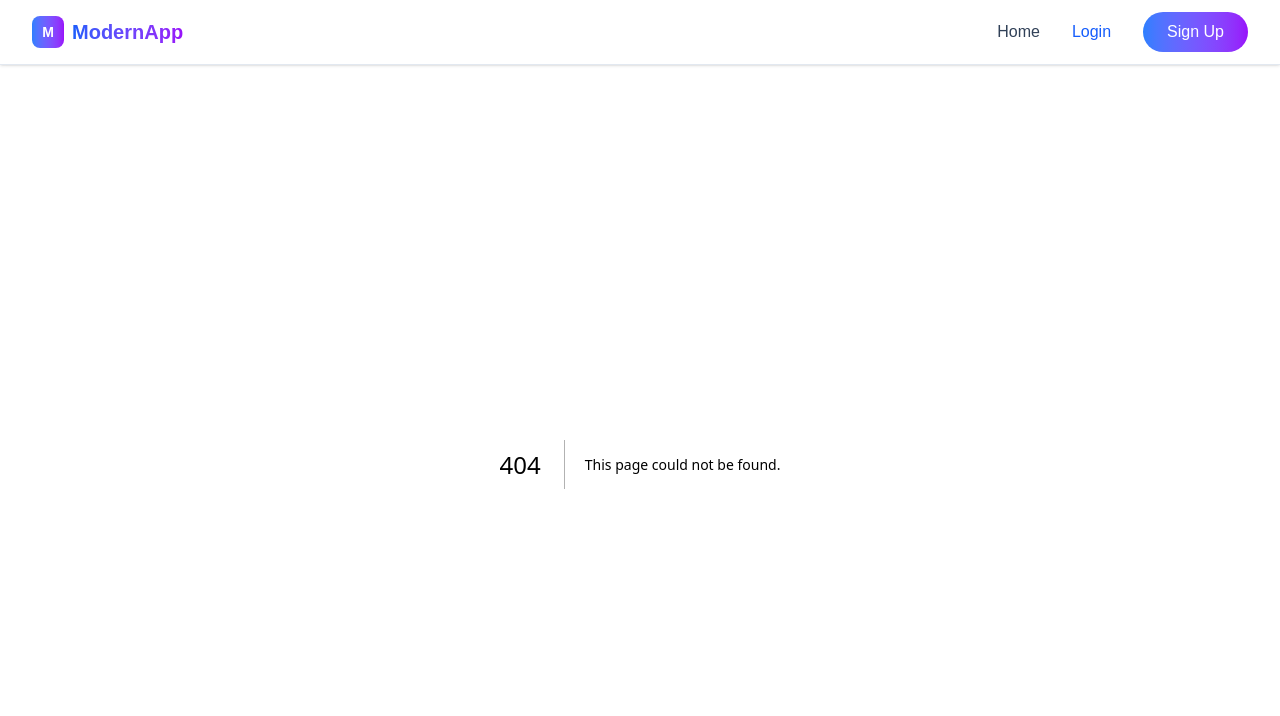
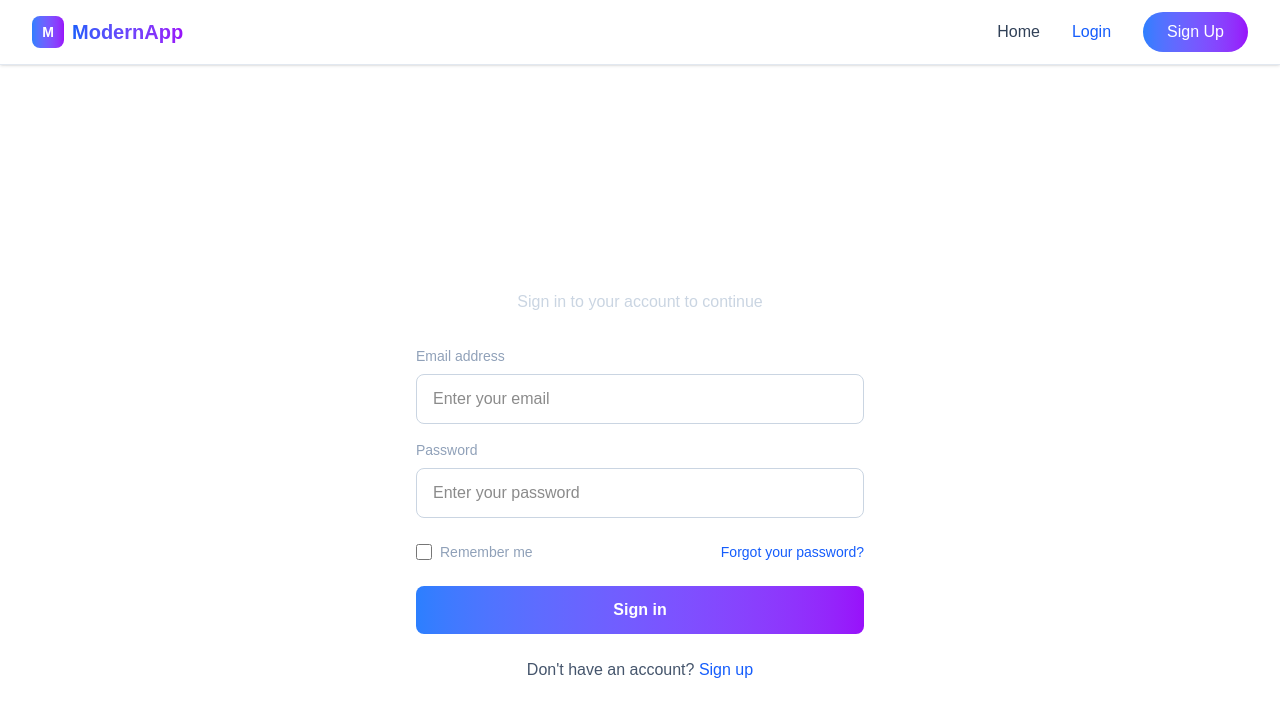
Before and after one commit to fossbin/PropEase, a Next.js app in the folder frontend/: page /login in a window 1280 px wide. Before the commit this address had no page. Shown: the top 716 px of the page. Built offline with nearby package versions, Linux system fonts and the light colour scheme; no server answers.

Commit message:
Fix login component

```diff
--- a/frontend/src/app/api/test/route.ts
+++ /dev/null
@@ -1,8 +0,0 @@
-import axios from 'axios';
-
-export async function GET() {
-    const res = await axios.get('http://localhost:8000/api/hello/');
-    return new Response(JSON.stringify(res.data), {
-        headers: { 'Content-Type': 'application/json' },
-    });
-}
--- /dev/null
+++ b/frontend/src/app/login/page.tsx
@@ -0,0 +1,161 @@
+'use client';
+
+import { useState } from 'react';
+import Link from 'next/link';
+import { useRouter } from 'next/navigation';
+import { supabase } from '@/lib/supabaseClient'; // Make sure this is correctly set up
+
+export default function LoginPage() {
+  const [formData, setFormData] = useState({
+    email: '',
+    password: '',
+  });
+  const [isLoading, setIsLoading] = useState(false);
+  const [error, setError] = useState('');
+  const router = useRouter();
+
+  const handleChange = (e: React.ChangeEvent<HTMLInputElement>) => {
+    setFormData({
+      ...formData,
+      [e.target.name]: e.target.value,
+    });
+    setError('');
+  };
+
+  const handleSubmit = async (e: React.FormEvent) => {
+    e.preventDefault();
+    setIsLoading(true);
+    setError('');
+
+    try {
+      const { data, error: authError } = await supabase.auth.signInWithPassword({
+        email: formData.email,
+        password: formData.password,
+      });
+
+      if (authError) {
+        setError(authError.message || 'Login failed. Please try again.');
+        setIsLoading(false);
+        return;
+      }
+
+      // Optional: save session token manually (not necessary unless you need it specifically)
+      if (data.session) {
+        localStorage.setItem('authToken', data.session.access_token);
+      }
+
+      if (data.user) {
+      sessionStorage.setItem('userId', data.user.id);
+      }
+
+      sessionStorage.setItem('userRole', '');
+      router.push('/select-role');
+    } catch (err) {
+      setError('Something went wrong. Please try again.');
+    } finally {
+      setIsLoading(false);
+    }
+  };
+
+  return (
+    <div className="min-h-screen flex">
+      <div className="flex-1 flex items-center justify-center px-4 sm:px-6 lg:px-8">
+        <div className="max-w-md w-full space-y-8">
+          <div className="text-center">
+            <h2 className="text-3xl font-bold text-white mb-2">Welcome back</h2>
+            <p className="text-slate-300">Sign in to your account to continue</p>
+          </div>
+
+          <form className="mt-8 space-y-6" onSubmit={handleSubmit}>
+            <div className="space-y-4">
+              <div>
+                <label htmlFor="email" className="block text-sm font-medium text-slate-400 mb-2">
+                  Email address
+                </label>
+                <input
+                  id="email"
+                  name="email"
+                  type="email"
+                  required
+                  value={formData.email}
+                  onChange={handleChange}
+                  className="w-full px-4 py-3 border border-slate-300 rounded-lg focus:ring-2 focus:ring-blue-500 focus:border-transparent transition-all"
+                  placeholder="Enter your email"
+                />
+              </div>
+
+              <div>
+                <label htmlFor="password" className="block text-sm font-medium text-slate-400 mb-2">
+                  Password
+                </label>
+                <input
+                  id="password"
+                  name="password"
+                  type="password"
+                  required
+                  value={formData.password}
+                  onChange={handleChange}
+                  className="w-full px-4 py-3 border border-slate-300 rounded-lg focus:ring-2 focus:ring-blue-500 focus:border-transparent transition-all"
+                  placeholder="Enter your password"
+                />
+              </div>
+            </div>
+
+            {error && (
+              <div className="bg-red-50 text-red-500 p-3 rounded-lg text-sm">{error}</div>
+            )}
+
+            <div className="flex items-center justify-between">
+              <div className="flex items-center">
+                <input
+                  id="remember-me"
+                  name="remember-me"
+                  type="checkbox"
+                  className="h-4 w-4 text-blue-600 focus:ring-blue-500 border-slate-300 rounded"
+                />
+                <label htmlFor="remember-me" className="ml-2 block text-sm text-slate-400">
+                  Remember me
+                </label>
+              </div>
+
+              <Link
+                href="#"
+                className="text-sm text-blue-600 hover:text-blue-500 font-medium"
+              >
+                Forgot your password?
+              </Link>
+            </div>
+
+            <button
+              type="submit"
+              disabled={isLoading}
+              className="w-full bg-gradient-to-r from-blue-500 to-purple-600 text-white py-3 px-4 rounded-lg font-semibold hover:shadow-lg hover:scale-105 transition-all duration-300 disabled:opacity-50 disabled:cursor-not-allowed disabled:hover:scale-100"
+            >
+              {isLoading ? (
+                <div className="flex items-center justify-center">
+                  <svg className="animate-spin -ml-1 mr-3 h-5 w-5 text-white" xmlns="http://www.w3.org/2000/svg" fill="none" viewBox="0 0 24 24">
+                    <circle className="opacity-25" cx="12" cy="12" r="10" stroke="currentColor" strokeWidth="4"></circle>
+                    <path className="opacity-75" fill="currentColor" d="M4 12a8 8 0 018-8V0C5.373 0 0 5.373 0 12h4zm2 5.291A7.962 7.962 0 014 12H0c0 3.042 1.135 5.824 3 7.938l3-2.647z"></path>
+                  </svg>
+                  Signing in...
+                </div>
+              ) : (
+                'Sign in'
+              )}
+            </button>
+
+            <div className="text-center">
+              <span className="text-slate-600">Don't have an account? </span>
+              <Link
+                href="/register"
+                className="font-medium text-blue-600 hover:text-blue-500"
+              >
+                Sign up
+              </Link>
+            </div>
+          </form>
+        </div>
+      </div>
+    </div>
+  );
+}
```
